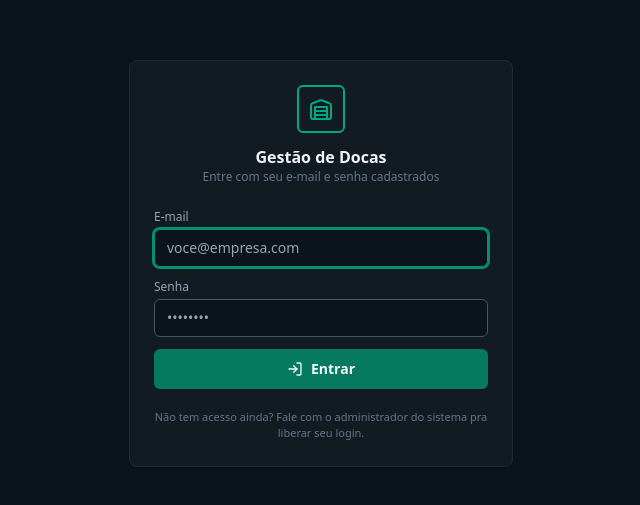
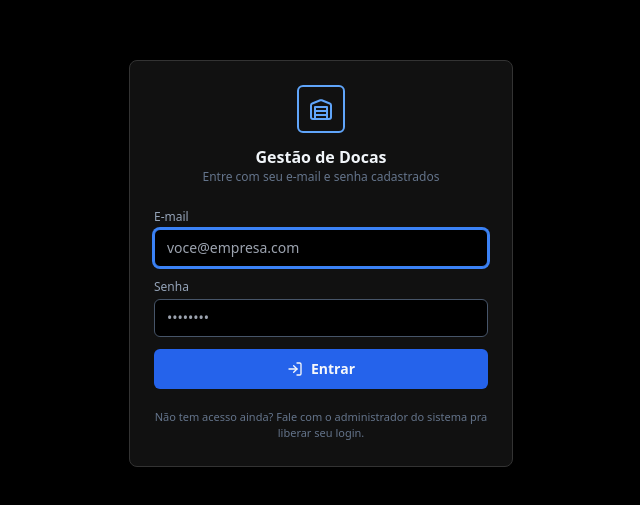
Before and after one commit to admoperacionalcd41-create/CD41, a React (Vite) app: page / in a window 1280 px wide. Shown: the part 137-642 px from the top of the page, without its empty margins (319-959 px from the left). Built offline with nearby package versions, Linux system fonts and the light colour scheme; no server answers.

Commit message:
Add files via upload

```diff
--- a/tailwind.config.js
+++ b/tailwind.config.js
@@ -28,20 +28,27 @@ export default {
           800: '#20658f',
           900: '#1a5275',
         },
-        // Pedido do usuário: "o tema escuro, deixe a paleta igual o
-        // WhatsApp" — os tons 700/800/900/950 (os únicos que este projeto
-        // sobrescreve; 50–600 continuam o cinza padrão do Tailwind, usado
-        // sobretudo em texto e no modo claro, então o modo claro não muda)
-        // agora usam os cinza-grafite reais do tema escuro do WhatsApp em
-        // vez do grafite azul-marinho de antes:
-        //   900 = #0b141a — fundo principal (a "tela de conversa"), o mais
-        //         escuro, usado em bg-slate-900 (fundo da página toda).
-        //   800 = #111b21 — painel/cabeçalho (um degrau mais claro), usado
-        //         em bg-slate-800 (cards, modais).
-        //   700 = #202c33 — superfície elevada/hover/input (a mais clara
-        //         das três), usado em border-slate-700, bg-slate-700 etc.
-        //   950 = ainda mais escuro que o 900, pra sombra/overlay mais
-        //         profundo, mantendo a mesma proporção de antes.
+        // Pedido do usuário: "como ficaria o tema escuro com preto e
+        // cinza" → testamos um cinza neutro primeiro, mas o pedido final
+        // foi "deixe parecido com o design do Vercel" — ou seja, o preto
+        // bem mais "puro" (quase #000) que o dashboard da Vercel usa, com
+        // painéis um degrau acima e bordas finas e discretas, em vez do
+        // cinza-grafite médio da tentativa anterior. Os tons 700/800/900/950
+        // (os únicos que este projeto sobrescreve; 50–600 continuam o cinza
+        // padrão do Tailwind, usado sobretudo em texto e no modo claro,
+        // então o modo claro não muda) agora são:
+        //   900 = #000000 — fundo principal (a tela toda), preto puro, a
+        //         marca registrada do visual da Vercel. Usado em
+        //         bg-slate-900 (fundo da página).
+        //   800 = #111111 — painel/cabeçalho/cards (um degrau acima do
+        //         preto puro, pra diferenciar do fundo), usado em
+        //         bg-slate-800 (cards, modais).
+        //   700 = #333333 — borda/hover/superfície elevada (bem mais clara
+        //         que o painel, pra servir de linha fina visível sobre o
+        //         preto — como as bordas sutis da Vercel), usado em
+        //         border-slate-700, bg-slate-700 etc.
+        //   950 = #000000 — mesmo preto puro do 900, pra sombra/overlay
+        //         mais profundo (não tem como ficar mais escuro que preto).
         slate: {
           50: '#f8fafc',
           100: '#f1f5f9',
@@ -50,29 +57,36 @@ export default {
           400: '#94a3b8',
           500: '#64748b',
           600: '#475569',
-          700: '#202c33',
-          800: '#111b21',
-          900: '#0b141a',
-          950: '#060b0e',
+          700: '#333333',
+          800: '#111111',
+          900: '#000000',
+          950: '#000000',
         },
-        // Verde-petróleo do WhatsApp (cor de destaque do tema escuro dele —
-        // ícones ativos, links, foco, botões) — é o par exclusivo do modo
-        // escuro pra cada uso de "totvs" (azul, tema claro) acima. Toda
-        // classe de ação/destaque no app tem as duas variantes lado a lado
-        // (ex.: `bg-totvs-600 dark:bg-whatsapp-600`), então trocar a paleta
-        // de um tema nunca muda o outro.
+        // Pedido do usuário: depois de ver o fundo preto puro, "não gostei
+        // do cinza, mantenha o preto e me sugira outra cor que combine e
+        // fique atual" — testamos 4 opções (indigo, azul, verde-esmeralda,
+        // âmbar) lado a lado e o azul elétrico foi o escolhido: tom vivo e
+        // sóbrio que ecoa o azul já usado no tema claro (TOTVS), dando uma
+        // ligação visual entre os dois temas. É a cor de "destaque" do tema
+        // escuro — ícones ativos, links, foco, botões — e o par exclusivo
+        // do modo escuro pra cada uso de "totvs" (azul, tema claro) acima.
+        // Toda classe de ação/destaque no app tem as duas variantes lado a
+        // lado (ex.: `bg-totvs-600 dark:bg-whatsapp-600`), então trocar a
+        // paleta de um tema nunca muda o outro. O nome do token
+        // ("whatsapp") ficou do pedido original que criou essa separação,
+        // mas a cor em si não tem mais nada a ver com o WhatsApp.
         whatsapp: {
-          50: '#e6f7f1',
-          100: '#c0ecdc',
-          200: '#8edcc0',
-          300: '#53c89f',
-          400: '#00a884',
-          500: '#02906f',
-          600: '#057a5e',
-          700: '#0a6350',
-          800: '#0f4d40',
-          900: '#0c3a30',
-          950: '#062420',
+          50: '#eff6ff',
+          100: '#dbeafe',
+          200: '#bfdbfe',
+          300: '#93c5fd',
+          400: '#60a5fa',
+          500: '#3b82f6',
+          600: '#2563eb',
+          700: '#1d4ed8',
+          800: '#1e40af',
+          900: '#1e3a8a',
+          950: '#172554',
         },
         // Pedido do usuário: o tema claro estava "muito claro" — quase todo
         // card/painel/input do app usa `bg-white` (branco puro, #ffffff)
```
